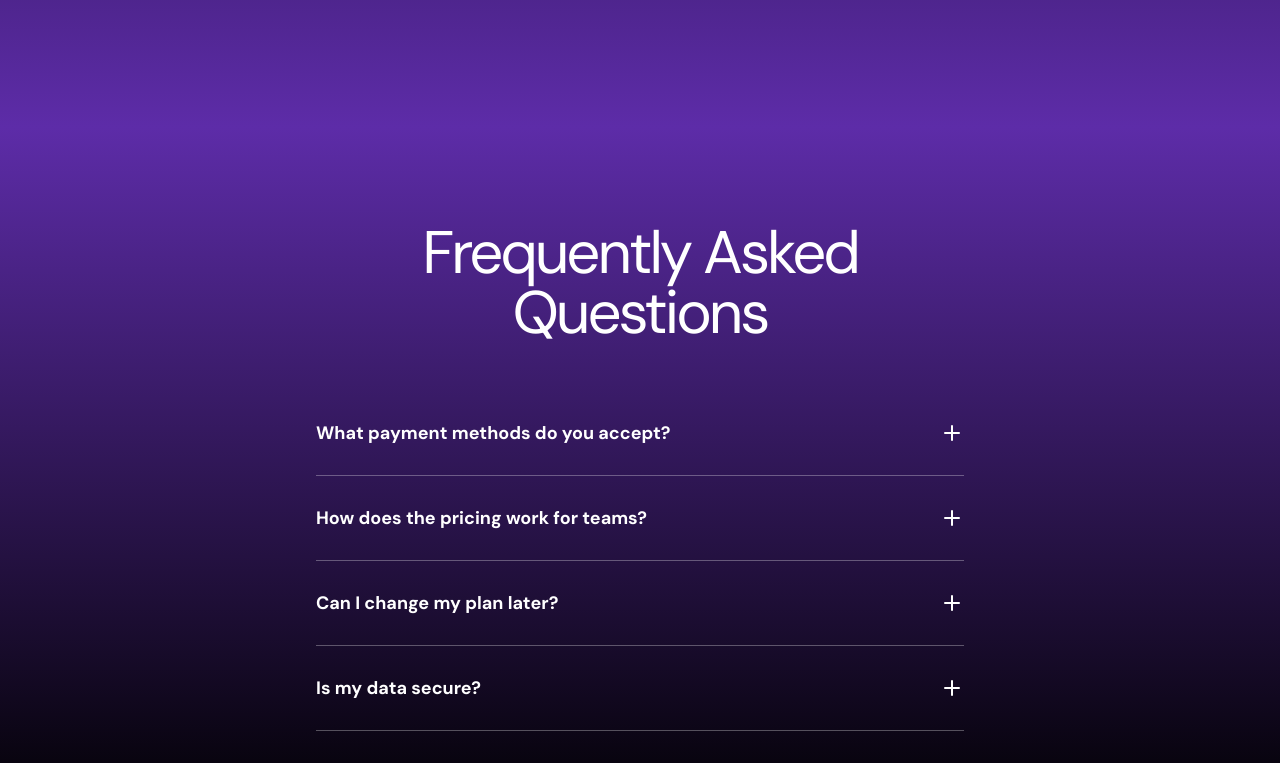
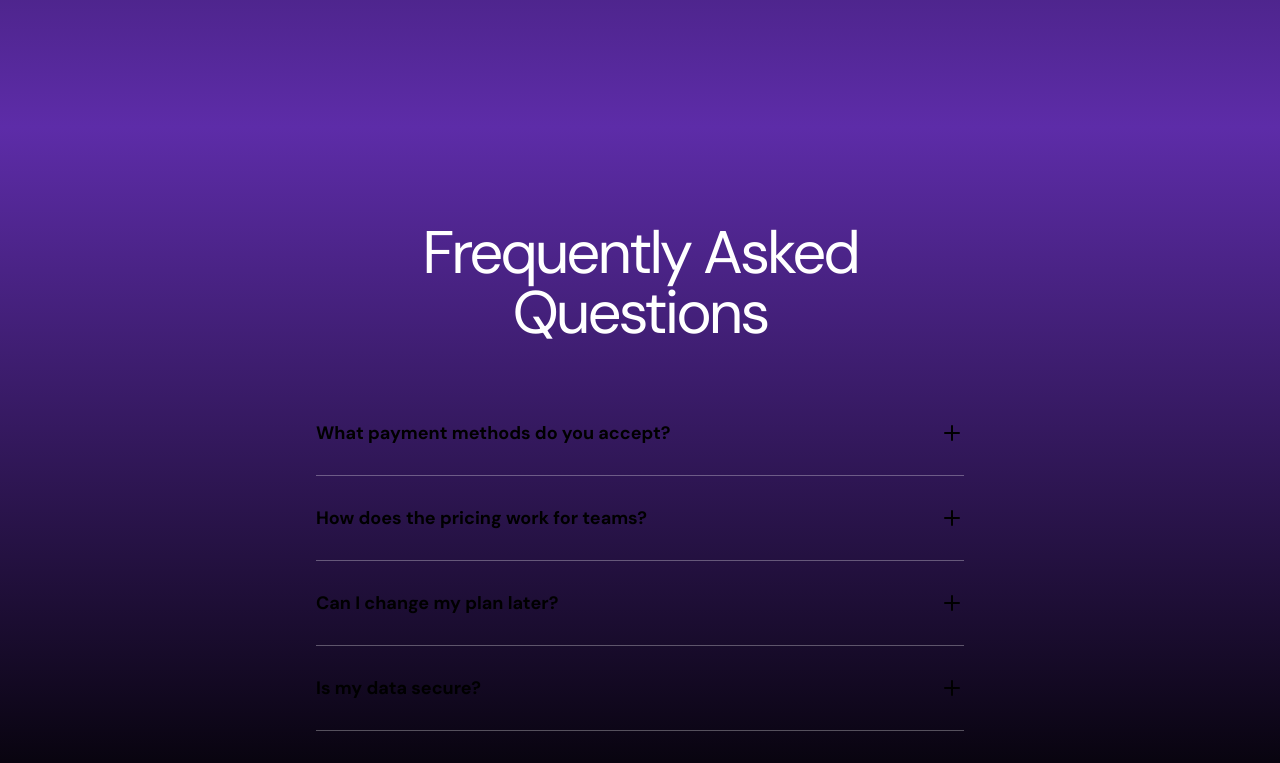
Before and after one commit to Festivemena/trx, a Next.js app: page / in a window 1280 px wide. Shown: the part 1880-2643 px from the top of the page. Built offline with nearby package versions, Linux system fonts and the light colour scheme.

Commit message:
Update FAQs.tsx

```diff
--- a/src/components/FAQs.tsx
+++ b/src/components/FAQs.tsx
@@ -56,7 +56,7 @@ const AccordinationItem = ({question, answer}:{question:string, answer: string})
 
 export const FAQs = () => {
   return (
-    <div className="bg-black text-white py-[72px] sm:py-24 bg-gradient-to-b from-[#5D2CA8] to-black ">
+    <div className="bg-white text-black py-[72px] sm:py-24 bg-gradient-to-b from-[#5D2CA8] to-black ">
       <div className="container">
         <h2 className="text-5xl sm:text-6xl sm:w-[648px] mx-auto text-center text-white tracking-tighter">
           Frequently Asked Questions
```
